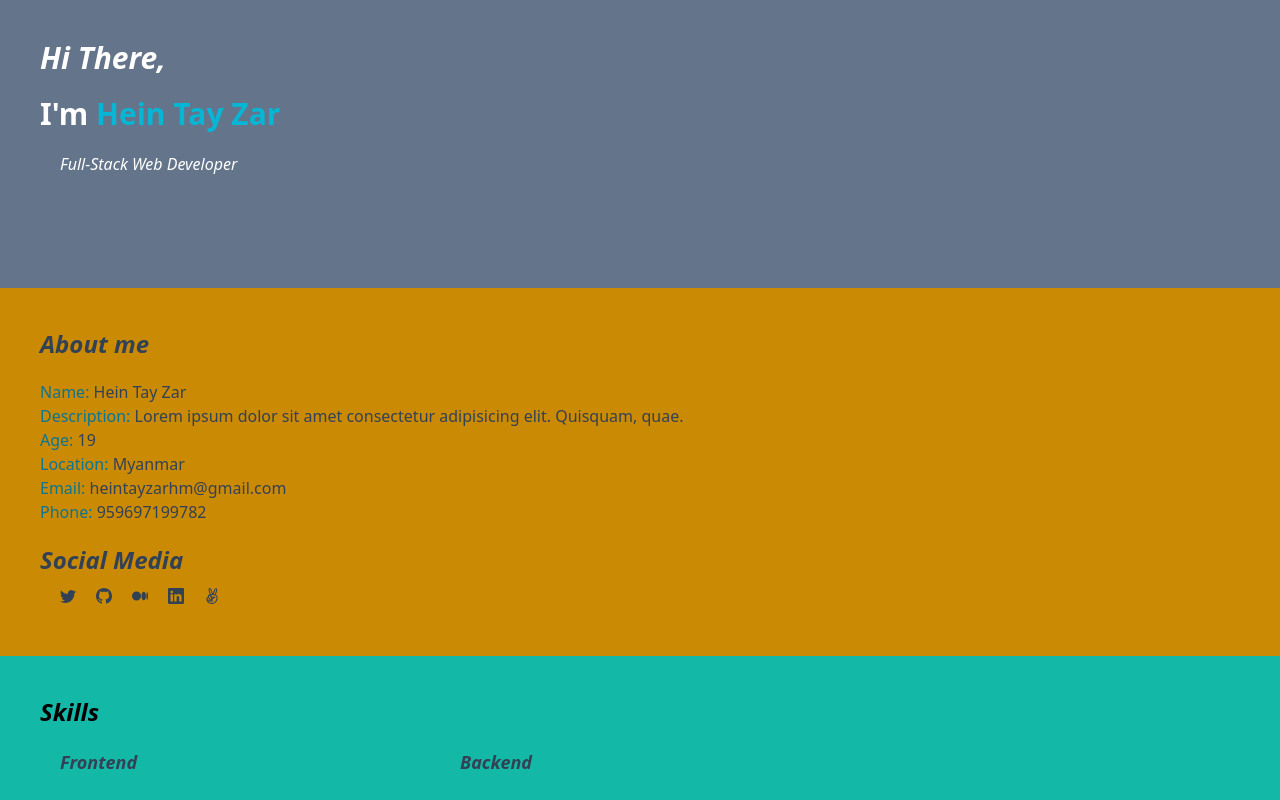
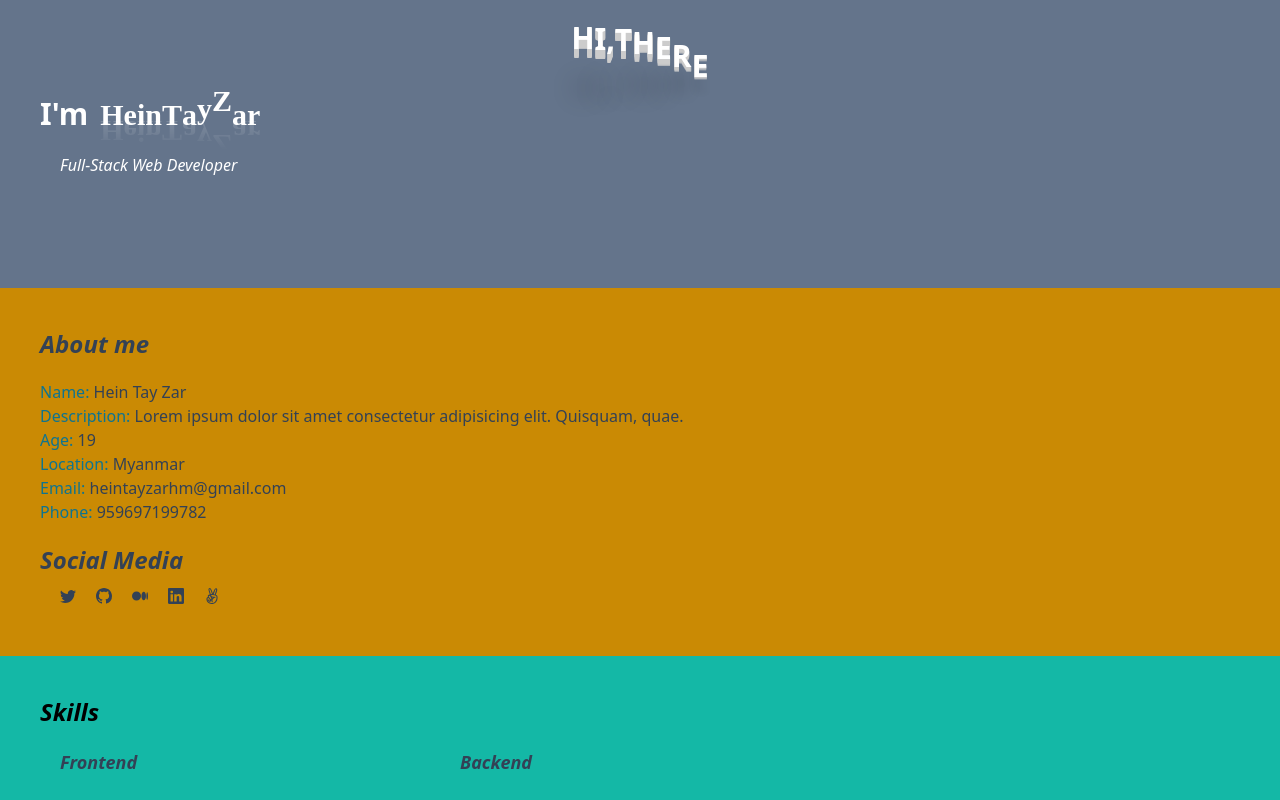
Before and after one commit to heintayzar-hm/portfolio-hm, a React (Vite) app: page / in a window 1280 px wide. Shown: the top 800 px of the page. Built offline with nearby package versions, Linux system fonts and the light colour scheme.

Commit message:
Add animation

```diff
--- a/src/App.tsx
+++ b/src/App.tsx
@@ -11,7 +11,7 @@ function App() {
     <>
       <Header />
 
-      <main>
+      <main className="section">
 
       <AboutMe />
 
--- a/src/components/AboutMe.tsx
+++ b/src/components/AboutMe.tsx
@@ -5,7 +5,7 @@ import { myData, mySocialMedia } from "../constant";
 
 const AboutMe = () : JSX.Element  => {
     return (
-        <section className="bg-yellow-600 text-slate-700 p-10">
+        <section className="bg-yellow-600 text-slate-700 p-10 section">
         <div className="text-2xl font-bold italic pb-5 hover-class">About me</div>
             {
                 myData.map((data, index) => {
--- a/src/components/Header.tsx
+++ b/src/components/Header.tsx
@@ -1,13 +1,46 @@
+import { CSSProperties } from "react";
 
-const Header = () : JSX.Element  => {
+const Header = (): JSX.Element => {
   return (
-    <section className="h-72 bg-slate-500 text-white">
-        <div className="text-3xl p-10 flex flex-col space-y-5">
-        <span className="font-bold italic hover-class">Hi There,</span>
-          <h2 className="font-semibold ">I'm <span className="text-cyan-500 hover-class-2">Hein Tay Zar</span></h2>
-          <span className="italic text-base px-5 hover-class-2">Full-Stack Web Developer</span>
-       </div>
-      </section>
+    <section className="section h-72 bg-slate-500 text-white" id="header">
+      <div className="flex flex-col space-y-5 p-10 text-3xl">
+        <span className="hover-class font-bold">
+          <div className="box">
+            <span>H</span>
+            <span>I</span>
+            <span>,</span>
+            <span>T</span>
+            <span>H</span>
+            <span>E</span>
+            <span>R</span>
+            <span>E</span>
+          </div>
+        </span>
+        <h2 className="font-semibold flex gap-3">
+          I'm{" "}
+          <span className="hover-class-2 text-cyan-500">
+            <div className="pop">
+              <span style={{ "--i": 1 } as CSSProperties}>H</span>
+              <span style={{ "--i": 2 } as CSSProperties}>e</span>
+              <span style={{ "--i": 3 } as CSSProperties}>i</span>
+              <span style={{ "--i": 4 } as CSSProperties}>n</span>
+              <span style={{ "--i": 5 } as CSSProperties}> </span>
+              <span style={{ "--i": 6 } as CSSProperties}>T</span>
+              <span style={{ "--i": 7 } as CSSProperties}>a</span>
+              <span style={{ "--i": 8 } as CSSProperties}>y</span>
+              <span style={{ "--i": 9 } as CSSProperties}> </span>
+              <span style={{ "--i": 10 } as CSSProperties}>Z</span>
+              <span style={{ "--i": 11 } as CSSProperties}>a</span>
+              <span style={{ "--i": 12 } as CSSProperties}>r</span>
+
+            </div>
+          </span>
+        </h2>
+        <span className="hover-class-2 px-5 text-base italic">
+          Full-Stack Web Developer
+        </span>
+      </div>
+    </section>
   );
 };
 
--- a/src/components/Projects.tsx
+++ b/src/components/Projects.tsx
@@ -3,7 +3,7 @@ import Project from "./Project";
 const Projects = () : JSX.Element  => {
     return (
 
-        <section className="bg-violet-500 p-10">
+        <section className="bg-violet-500 p-10 section">
             <div className="text-2xl font-bold italic pb-5 hover-class">Projects</div>
             <ul className="grid sm:grid-cols-2 grid-cols-1 gap-5">
                 {
--- a/src/components/Skills.tsx
+++ b/src/components/Skills.tsx
@@ -3,7 +3,7 @@ import { mySkills, totalProjects } from "../constant";
 const Skills = (): JSX.Element => {
     const [showAll, setShowAll] = useState(false)
     return (
-        <section className=" bg-teal-500 p-10">
+        <section className=" bg-teal-500 p-10 section">
             <div className="text-2xl font-bold italic hover-class">Skills</div>
             <div className="grid grid-cols-2 sm:grid-cols-3">
             {
--- a/src/components/Testimony.tsx
+++ b/src/components/Testimony.tsx
@@ -2,7 +2,7 @@ import { testimony } from "../constant";
 const Testimony = () : JSX.Element  => {
     return (
         <section className="bg-slate-300 p-10">
-            <h3 className="text-2xl font-bold italic pb-5 hover-class">Testimony</h3>
+            <h3 className="text-2xl font-bold italic pb-5 hover-class section">Testimony</h3>
             <ul className="overflow-x-auto flex rounded-lg p-1 min-h-[200px] bg-white">
                 {
                     testimony.map((testimony, index) => {
--- a/src/index.css
+++ b/src/index.css
@@ -75,3 +75,92 @@
   ::-webkit-scrollbar-thumb:hover {
     background: #0400ff;
   }
+
+  .section {
+    transform: translateX(-100%);
+    animation: slide-in 1s forwards;
+  }
+
+  @keyframes slide-in {
+    to {
+      opacity: 1;
+      transform: translateX(0);
+    }
+  }
+
+  .box{
+    top: 0; left: 0;
+    right: 0; bottom: 0;
+    display: flex;
+    justify-content: center;
+    align-items: center;
+  }
+  .box span{
+    position: relative;
+    top: 20px;
+    display: inline-block;
+    animation: bounce 0.4s ease infinite alternate;
+  }
+  @keyframes bounce{
+    100%{
+      top: -20px;
+      text-shadow: 0 1px #ccc,
+                   0 2px #ccc,
+                   0 3px #ccc,
+                   0 4px #ccc,
+                   0 5px #ccc,
+                   0 6px #ccc,
+                   0 7px #ccc,
+                   0 8px #ccc,
+                   0 9px #ccc,
+                   0 50px 25px rgba(0, 0, 0, 0.2);
+    }
+  }
+    .box span:nth-child(1){
+        animation-delay:0.05s;
+    }
+  .box span:nth-child(2){
+    animation-delay:0.15s;
+  }
+  .box span:nth-child(3){
+    animation-delay:0.15s;
+  }
+  .box span:nth-child(4){
+    animation-delay:0.2s;
+  }
+  .box span:nth-child(5){
+    animation-delay:0.25s;
+  }
+  .box span:nth-child(6){
+    animation-delay:0.3s;
+  }
+  .box span:nth-child(7){
+    animation-delay:0.35s;
+  }
+  .box span:nth-child(8){
+    animation-delay:0.4s;
+  }
+
+
+  .pop {
+    position: relative;
+    -webkit-box-reflect: below -20px linear-gradient(transparent, rgba(0,0,0,.2));
+    font-size: 30px;
+  }
+  .pop span {
+    font-family: 'Alfa Slab One', cursive;
+    position: relative;
+    display: inline-block;
+    color: #fff;
+    animation: pop 1s infinite;
+    animation-delay: calc(.1s * var(--i));
+
+  }
+  @keyframes pop {
+    0%,40%,100% {
+      transform: translateY(0)
+    }
+    20% {
+      transform: translateY(-20px)
+    }
+  }
```
